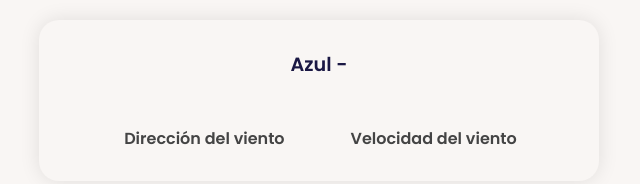
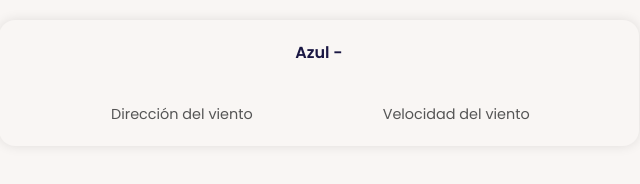
Before and after one commit to sebastianlm7/tarjeta-observaciones, a plain HTML site: page index.html in a window 1280 px wide. Shown: the whole page, without its empty margins (321-961 px from the left). Drawn offline with Linux system fonts and the light colour scheme; no server answers.

Commit message:
cambio de tamaño

```diff
--- a/index.html
+++ b/index.html
@@ -13,35 +13,40 @@
         margin: 0;
       }
       .container {
-        border-radius: 20px;
+  width: 600px;
+  height: auto;
+  border-radius: 16px;
   background: #f9f6f4;
-        padding: 30px;
+  padding: 20px;
   text-align: center;
-        max-width: 500px;
   margin: auto;
-        box-shadow: 0 0 20px rgba(0,0,0,0.1);
+  box-shadow: 0 0 12px rgba(0, 0, 0, 0.1);
+  display: flex;
+  flex-direction: column;
+  justify-content: center;
 }
 .header {
-        font-size: 1.2rem;
+  font-size: 1rem;
   font-weight: 600;
-        margin-bottom: 10px;
+  margin-bottom: 8px;
 }
 .big {
-        font-size: 3rem;
-        font-weight: 800;
-        margin: 10px;
+  font-size: 2rem;
+  font-weight: 700;
+  margin: 6px;
 }
 .label {
-        font-size: 1rem;
-        margin-top: 10px;
-        font-weight: 600;
-        color: #444;
+  font-size: 0.9rem;
+  margin-top: 6px;
+  font-weight: 500;
+  color: #555;
 }
 .inline {
   display: inline-block;
   width: 45%;
   text-align: center;
 }
+
     </style>
   </head>
   <body>
```
Lines whose indentation alone changed are shown as unchanged.
